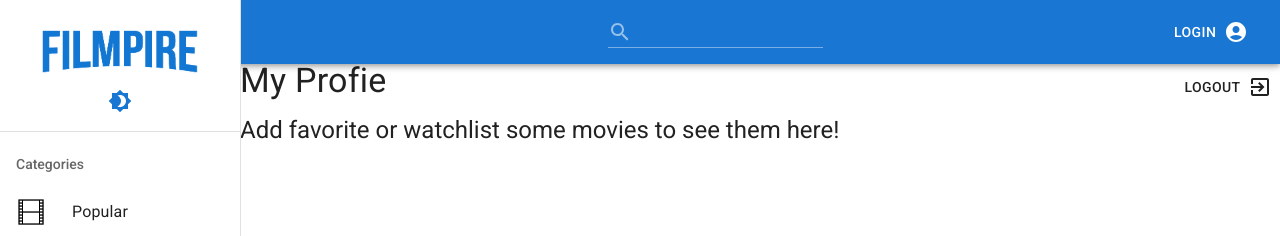
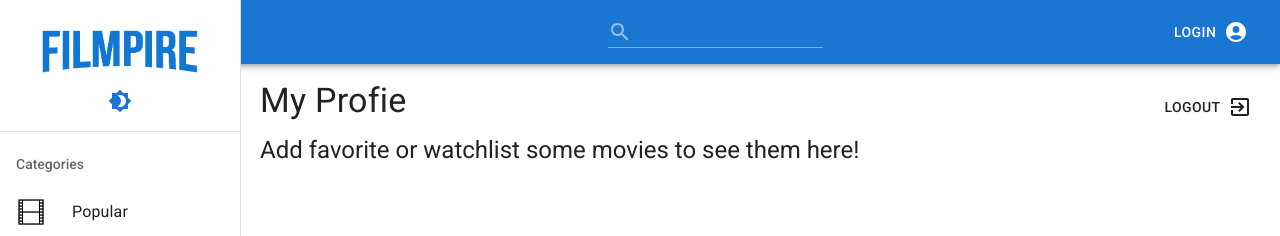
Before and after one commit to Hossam-H22/Filmpire, a React (Create React App) app: page /profile/1 in a window 1280 px wide. Shown: the top 236 px of the page. Built offline with nearby package versions, Linux system fonts and the light colour scheme; no server answers.

Commit message:
hotFix/profile-padding

```diff
--- a/src/Components/Profile/Profile.jsx
+++ b/src/Components/Profile/Profile.jsx
@@ -1,5 +1,4 @@
 import React, { useEffect, useState } from 'react'
-import useStyles from './Profile.style.js'
 import { useSelector } from 'react-redux';
 import { userSelector } from '../../features/auth.js';
 import { Box, Button, Typography } from '@mui/material';
@@ -10,28 +9,22 @@ import { Helmet } from 'react-helmet';
 
 
 export default function Profile() {
-    const classes = useStyles();
-
     const { user } = useSelector(userSelector);
     const sessionId = localStorage.getItem('session_id');
     const [favoritePage, setFavoritePage] = useState(1);
     const [watchlistPage, setWatchlistPage] = useState(1);
     const { data: favoriteMovies,
         isFetching: isFetchingFavoriteMovies,
-        refetch: refetchFavorites } = useGetListQuery({listName: 'favorite/movies', accountId: user.id, sessionId: sessionId, page: favoritePage});
+        refetch: refetchFavorites } = useGetListQuery({ listName: 'favorite/movies', accountId: user.id, sessionId: sessionId, page: favoritePage });
 
     const { data: watchlistMovies,
         isFetching: isFetchingWatchlistMovies,
-        refetch: refetchWatchlistes } = useGetListQuery({listName: 'watchlist/movies', accountId: user.id, sessionId: sessionId, page: watchlistPage});
+        refetch: refetchWatchlistes } = useGetListQuery({ listName: 'watchlist/movies', accountId: user.id, sessionId: sessionId, page: watchlistPage });
 
-    console.log(watchlistMovies);
-
-
-    useEffect(()=>{
+    useEffect(() => {
         refetchFavorites();
         refetchWatchlistes();
     }, []);
-
 
 
     function logout() {
@@ -39,13 +32,13 @@ export default function Profile() {
         window.location.href = '/';
     }
 
-    if(isFetchingFavoriteMovies || isFetchingWatchlistMovies) return <Loader size='8rem' />
+    if (isFetchingFavoriteMovies || isFetchingWatchlistMovies) return <Loader size='8rem' />
 
     return <>
         <Helmet>
             <title>Profile</title>
         </Helmet>
-        <Box>
+        <Box sx={{ padding: '20px' }} >
             <Box display='flex' justifyContent='space-between' >
                 <Typography variant='h4' gutterBottom>My Profie</Typography>
                 <Button color='inherit' onClick={logout}>
```
